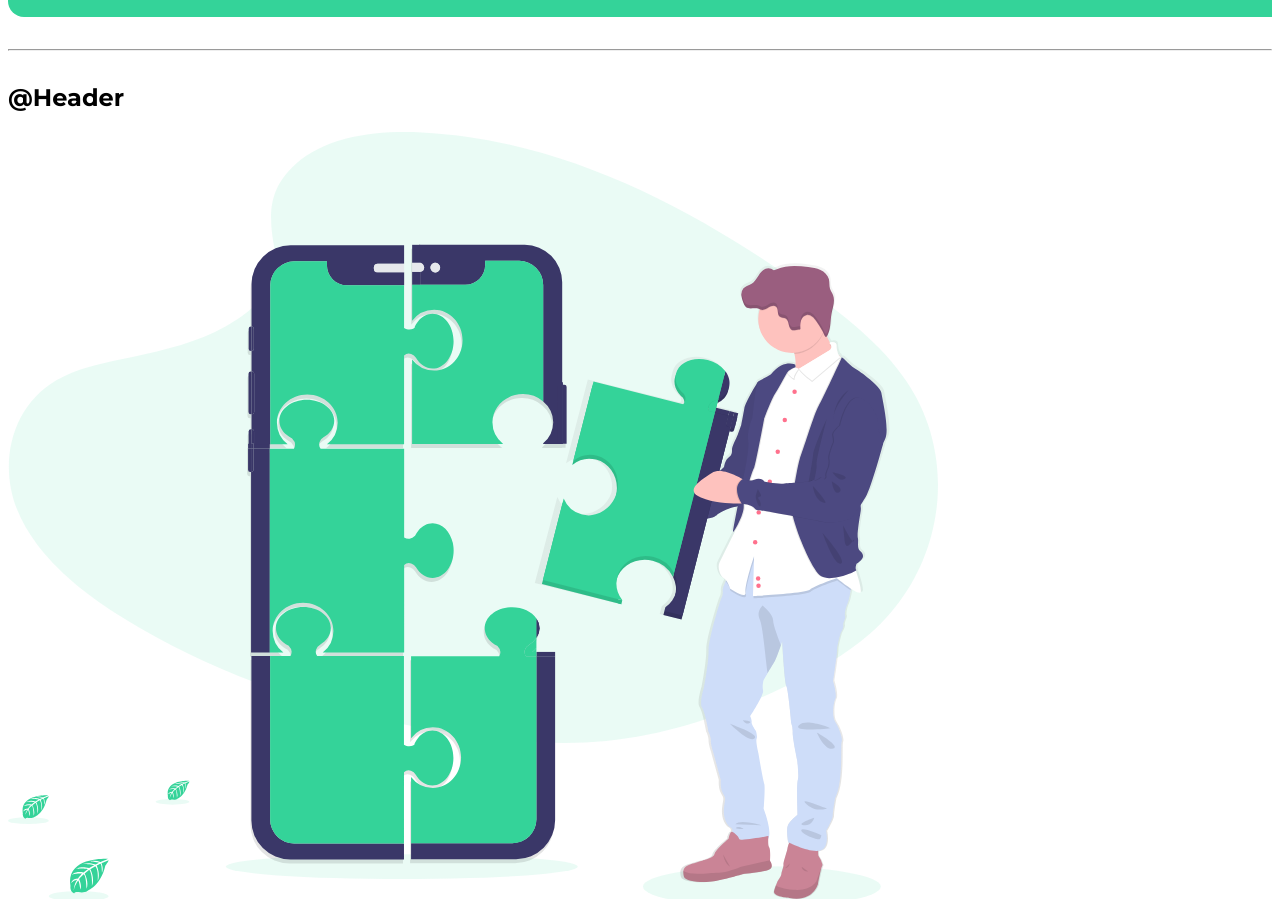
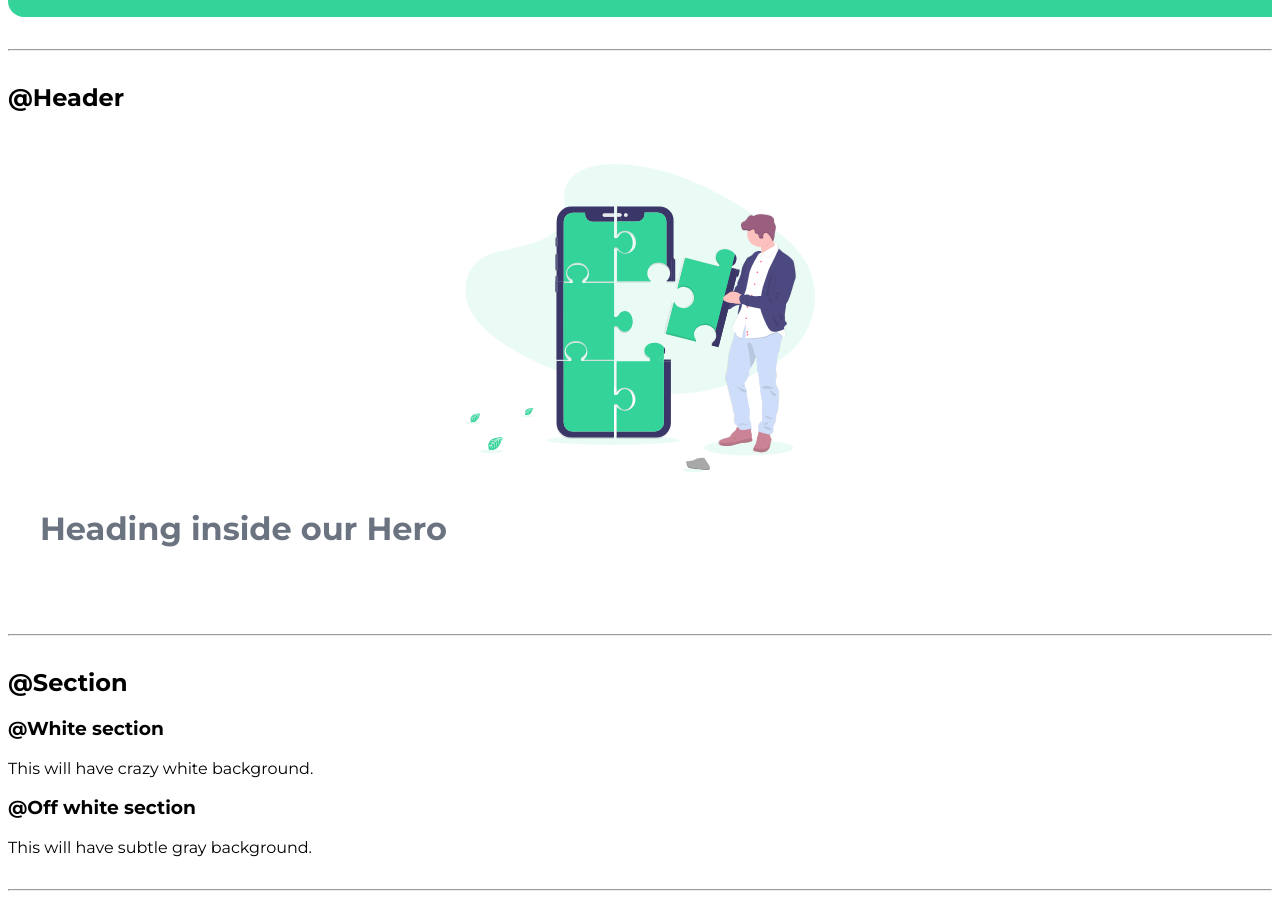
Before and after one commit to Hmrinal/Component-Library, a plain HTML site: page index.html in a window 1280 px wide. Shown: the part 1491-2390 px from the top of the page. Drawn offline with Linux system fonts and the light colour scheme.

Commit message:
style: hero header styling

```diff
--- a/index.html
+++ b/index.html
@@ -90,9 +90,9 @@
 
     <h2>@Header</h2>
 
-    <header>
-        <img src="images/component.svg" alt="component image">
-        <h1>Heading inside our Hero</h1>
+    <header class="hero">
+        <img class="hero-image" src="images/component.svg" alt="component image">
+        <h1 class="hero-heading">Heading inside our Hero</h1>
     </header>
 
     <hr>
--- a/styles.css
+++ b/styles.css
@@ -8,6 +8,7 @@ hr{
 }
 :root{
     --primary-color: #34D399;
+    --dark-gray: #6B7280;
 }
 
 /** container **/
@@ -66,3 +67,17 @@ hr{
 .navigation .link-active{
     font-weight: bold;
 }
+
+/** header **/
+.hero{
+    padding: 2rem;
+}
+.hero .hero-image{
+    max-width: 350px;
+    display: block;
+    margin: auto;
+}
+.hero .hero-heading{
+    color: var(--dark-gray);
+    padding-top: 1rem;
+}
```
